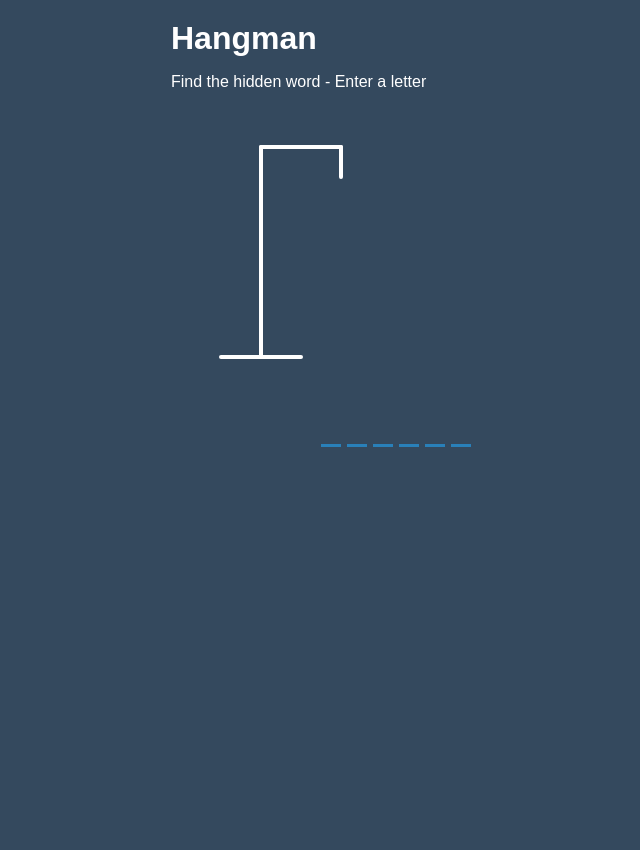
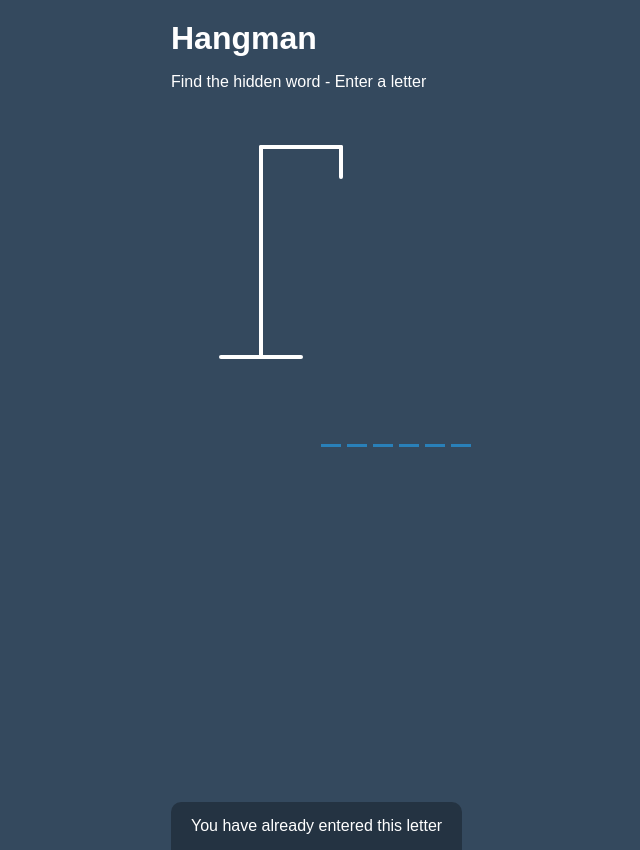
Before and after one commit to Nafis-Abdelkarim/hangman-game-with-react, a React (Create React App) app: page / in a window 1280 px wide. Shown: the whole page, without its empty margins (244-884 px from the left). Before the commit the page ends 800 px from the top, so only its background shows below. Built offline with nearby package versions, Linux system fonts and the light colour scheme.

Commit message:
Setting notification

```diff
--- a/src/App.js
+++ b/src/App.js
@@ -4,6 +4,9 @@ import { Figure } from './components/Figure';
 import Header from './components/Header';
 import { Word } from './components/Word';
 import WrongLetters from './components/WrongLetters';
+import { showNotification as show} from './helpers/helpers';
+import { Notification } from './components/Notification';
+import { Popup } from './components/Popup';
 
 const words = ['application', 'programming', 'interface', 'wizard'];
 
@@ -13,7 +16,8 @@ function App() {
 
   const [playable, setPlayable] = useState(true);
   const [correctLetters, setCorrectLetters] = useState([]);
-  const [wrongLetters, setWrongLetters] = useState([])
+  const [wrongLetters, setWrongLetters] = useState([]);
+  const [showNotification, setShowNotification] = useState(false);
 
   useEffect(()=>{
     const handleKeydown = event =>{
@@ -24,13 +28,13 @@ function App() {
           if(!correctLetters.includes(letter)){
             setCorrectLetters(currentLetters => [...currentLetters, letter]);
           } else {
-            // notification
+            show(setShowNotification)
           }
         } else {
           if(!wrongLetters.includes(letter)) {
             setWrongLetters(currentLetters => [...currentLetters, letter]);
           } else {
-            // notification
+            show(setShowNotification)
           }
         }
       }
@@ -47,6 +51,8 @@ function App() {
       <WrongLetters wrongLetters={wrongLetters}/>
       <Word selectedWord={selectedWord} correctLetters={correctLetters}/>
     </div>
+    <Popup/>
+    <Notification showNotification={showNotification}/>
     </>
   );
 }
--- a/src/components/Notification.jsx
+++ b/src/components/Notification.jsx
@@ -1,9 +1,9 @@
 import React from 'react'
 
-export const Notification = () => {
+export const Notification = ({ showNotification }) => {
     return (
-    <div class="notification-container" id="notification-container">
+        <div className={`notification-container ${showNotification ? 'show' : ''}`}>
         <p>You have already entered this letter</p>
-    </div>
+        </div>
     )
 }
--- a/src/components/Popup.jsx
+++ b/src/components/Popup.jsx
@@ -2,8 +2,8 @@ import React from 'react'
 
 export const Popup = () => {
     return (
-    <div class="popup-container" id="popup-container">
-        <div class="popup">
+    <div className="popup-container" id="popup-container">
+        <div className="popup">
             <h2 id="final-message"></h2>
             <h3 id="final-message-reveal-word"></h3>
             <button id="play-button">Play Again</button>
--- /dev/null
+++ b/src/helpers/helpers.js
@@ -0,0 +1,6 @@
+export function showNotification(setter){
+    setter(true);
+    setTimeout(()=>{
+        setter(false);
+    }, 2000)
+}
```
